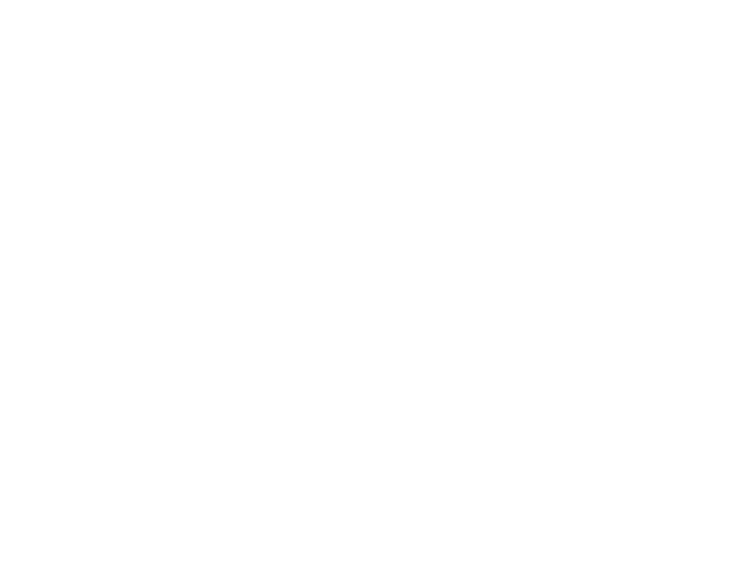
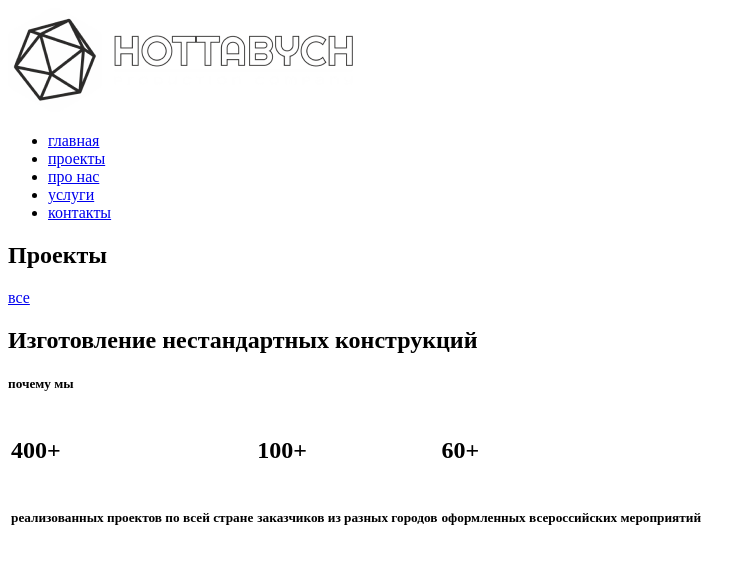
Before and after one commit to DmitryZdor/hottabych, a plain HTML site: page index.html in a window 1280 px wide. Shown: the whole page, without its empty margins (0-756 px from the left). Drawn offline with Linux system fonts and the light colour scheme.

Commit message:
index_header

```diff
--- a/index.html
+++ b/index.html
@@ -7,6 +7,41 @@
     <title>Хоттабыч главная</title>
 </head>
 <body>
-
+    <header>
+        <img src="./img/desktop-1/logo.png" alt="logo">
+            <nav>
+                <ul>
+                    <li><a href="#">главная</a></li>
+                    <li><a href="#">проекты</a></li>
+                    <li><a href="#">про нас</a></li>
+                    <li><a href="#">услуги</a></li>
+                    <li><a href="#">контакты</a></li>
+                </ul>
+            </nav>
+    </headerd
+    <main>
+        <section>
+            <h1>Проекты</h1>
+            <a href="#">все</a>
+        </section>
+        <section>
+            <h2>Изготовление
+                нестандартных конструкций</h2>
+            <h5>почему мы</h5>
+            <table>
+                <thead>
+                    <td><h2>400+</h2></td>
+                    <td><h2>100+</h2></td>
+                    <td><h2>60+</h2></td>
+                </thead>
+                <tbody>
+                    <td><h5>реализованных проектов по всей стране</h5></td>
+                    <td><h5>заказчиков из разных городов</h5></td>
+                    <td><h5>оформленных всероссийских мероприятий</h5></td>
+                </tbody>
+            </table>
+        </section>
+    </main>
+    <footer></footer>
 </body>
 </html>
```
